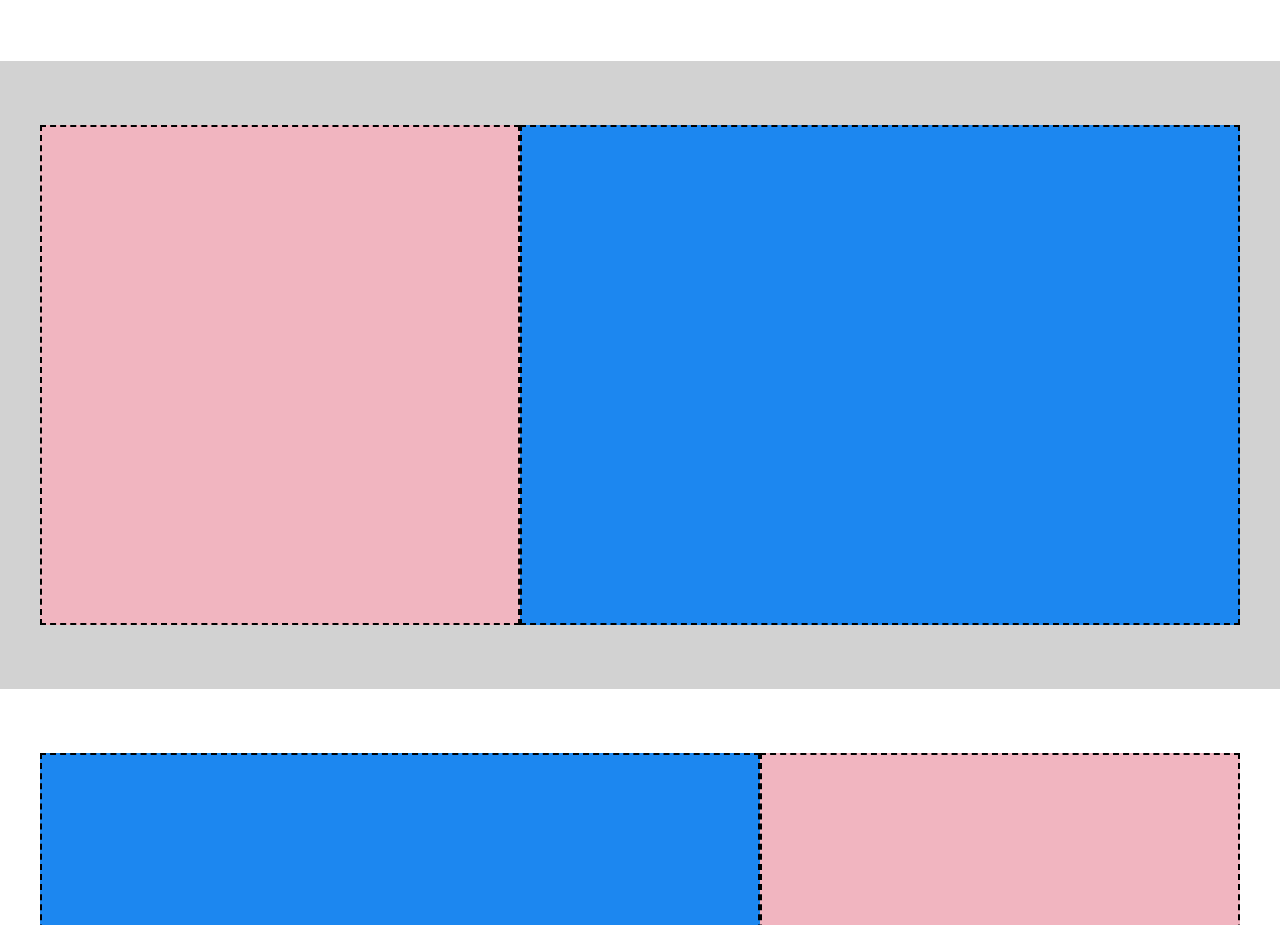
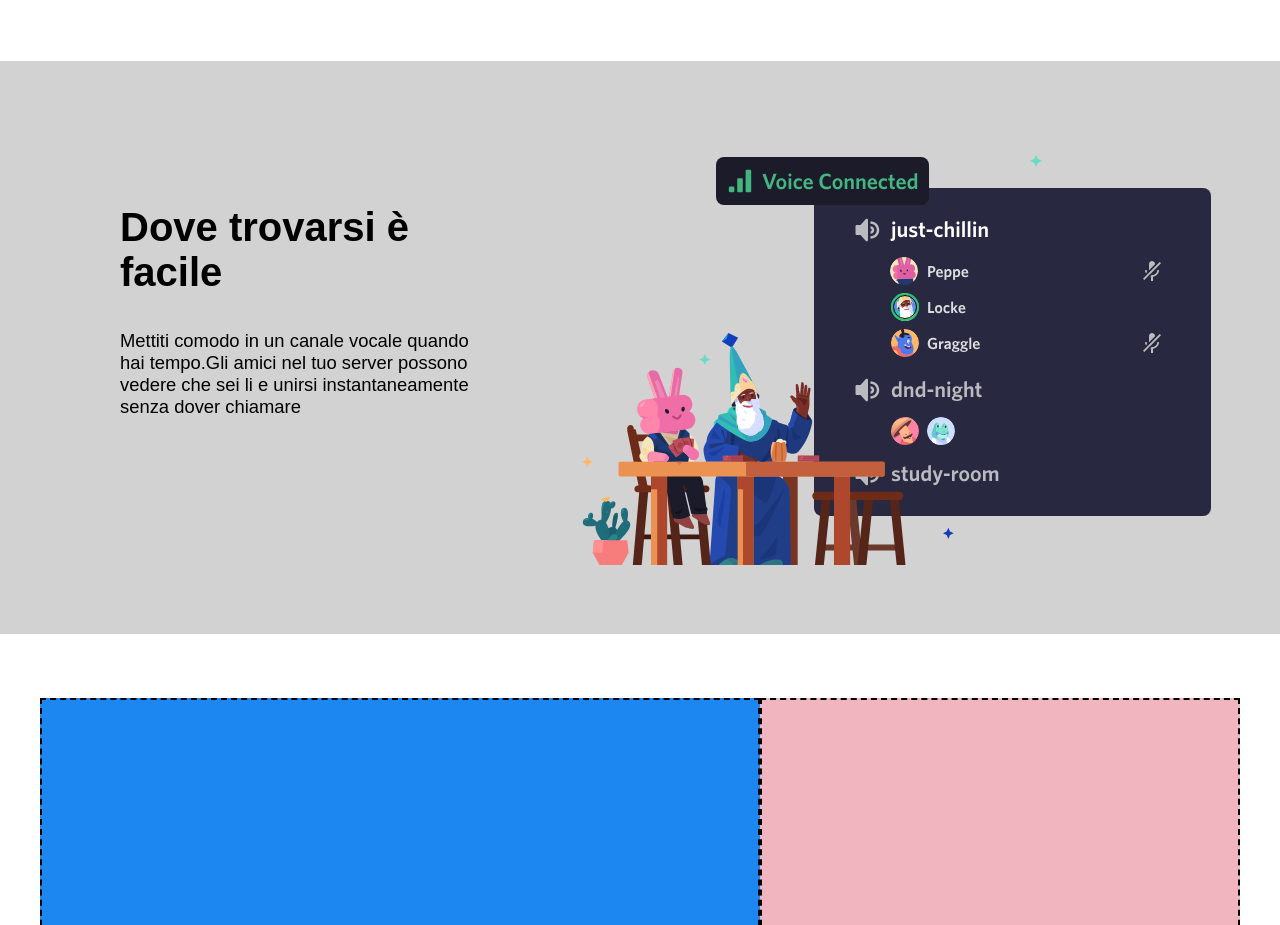
Before and after one commit to FraBif/htmlcss-discord, a plain HTML site: page index.html in a window 1280 px wide. Shown: the part 1120-2045 px from the top of the page. Drawn offline with Linux system fonts and the light colour scheme.

Commit message:
Added content to second section

```diff
--- a/css/style.css
+++ b/css/style.css
@@ -229,10 +229,19 @@ h2{
 
 .text-left{
     text-align: left;
-    padding: 50px;
+
 }
 
 p{
     margin-top: 35px;
     margin-bottom: 20px;
 }
+
+
+.padding50{
+    padding: 50px;
+}
+
+.padding80{
+    padding: 80px;
+}
--- a/index.html
+++ b/index.html
@@ -57,9 +57,9 @@
             <section>
                 <div class="container flex">
                     <div>
-                        <img src="img/item1.svg" alt="">
+                        <img src="img/item1.svg" alt="immagine-discord-uno">
                     </div>
-                    <div class="flex column text-left">
+                    <div class="flex column text-left padding50">
                         <h2>
                             Un Luogo a invito con tutto lo spazio necessario per parlare
                         </h2>
@@ -72,8 +72,17 @@
 
             <section class="background-gray">
                 <div class="container flex">
-                    <div class="pink-column dashed-border"></div>
-                    <div class="blue-column dashed-border"></div>
+                    <div class="flex column text-left padding80">
+                        <h2>
+                            Dove trovarsi è facile
+                        </h2>
+                        <p>
+                            Mettiti comodo in un canale vocale quando hai tempo.Gli amici nel tuo server possono vedere che sei li e unirsi instantaneamente senza dover chiamare
+                        </p>
+                    </div>
+                    <div>
+                        <img src="img/item2.svg" alt="Immagine-discord-due">
+                    </div>
                 </div>
             </section>
 
```
